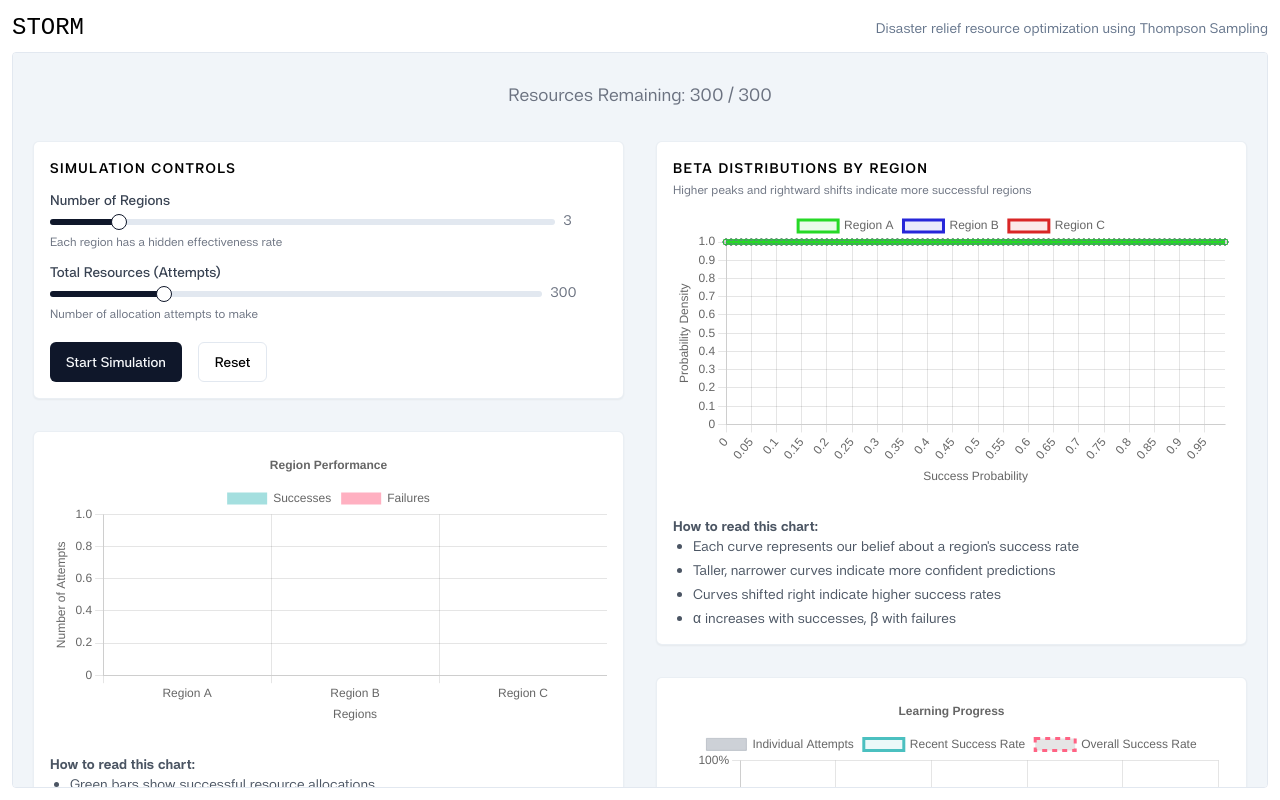
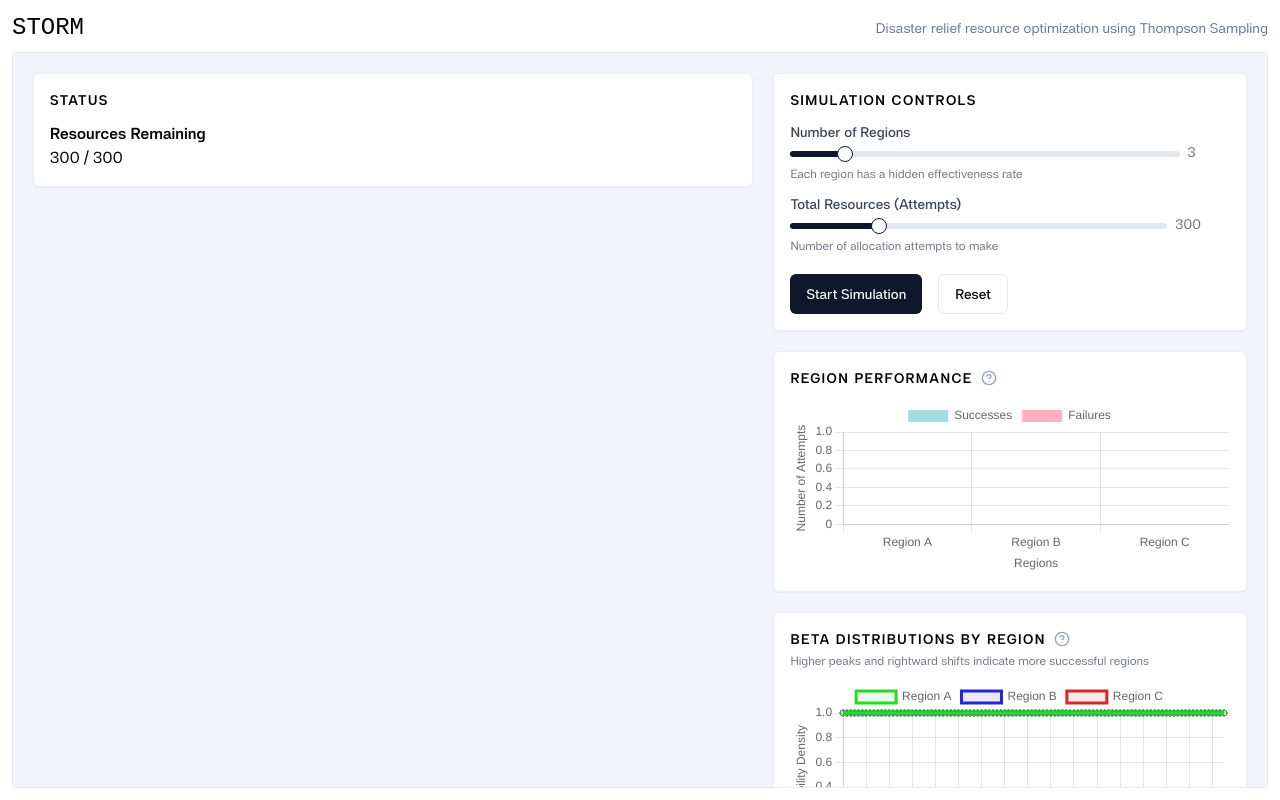
Before and after one commit to Tina-Mai/storm, a Next.js app: page / in a window 1280 px wide. Built offline with nearby package versions, Linux system fonts and the light colour scheme; a web font is replaced by a local one.

Commit message:
even more styling

```diff
--- a/package.json
+++ b/package.json
@@ -11,6 +11,7 @@
   "dependencies": {
     "@radix-ui/react-slider": "^1.2.1",
     "@radix-ui/react-slot": "^1.1.0",
+    "@radix-ui/react-tooltip": "^1.1.4",
     "chart.js": "^4.4.6",
     "class-variance-authority": "^0.7.1",
     "clsx": "^2.1.1",
--- a/src/app/page.tsx
+++ b/src/app/page.tsx
@@ -16,30 +16,35 @@ export default function Home() {
 				<p className="font-mono text-2xl">STORM</p>
 				<p className="text-sm text-slate-500">Disaster relief resource optimization using Thompson Sampling</p>
 			</header>
-			<div className="flex-grow overflow-y-auto w-full bg-slate-100 border border-slate-200 rounded p-5 space-y-8">
-				<div className="text-center">
-					<p className="text-lg text-gray-500 mt-2">
-						Resources Remaining: {remainingResources} / {totalResources}
+			<div className="flex-grow overflow-y-auto w-full bg-slate-100 border border-slate-200 rounded p-5">
+				<div className="grid grid-cols-5 gap-5">
+					{/* Status Column (2-col width) */}
+					<div className="col-span-3">
+						<Card>
+							<h2 className="font-semibold text-sm uppercase tracking-widest">Status</h2>
+							<div>
+								<h3 className="font-semibold">Resources Remaining</h3>
+								<p>
+									{remainingResources} / {totalResources}
 								</p>
+							</div>
 							{results && (
-						<Card>
-							<h3 className="text-lg font-semibold mb-2">Results</h3>
+								<div>
+									<h3 className="font-semibold">Final Results</h3>
 									<p>Thompson Sampling: {results.thompsonSamplingSuccesses} successes</p>
 									<p>Uniform Allocation: {results.uniformAllocationSuccesses} successes</p>
 									<p className="text-green-600 font-semibold">
 										Improvement: {(((results.thompsonSamplingSuccesses - results.uniformAllocationSuccesses) / results.uniformAllocationSuccesses) * 100).toFixed(1)}%
 									</p>
+								</div>
+							)}
 						</Card>
-					)}
 					</div>
 
-				<div className="grid grid-cols-1 lg:grid-cols-2 gap-8">
-					<div className="space-y-8">
+					{/* Charts Column (1-col width) */}
+					<div className="vertical col-span-2 gap-5">
 						<ControlPanel />
 						<RegionChart />
-					</div>
-
-					<div className="space-y-8">
 						<BetaDistributionChart />
 						<LearningChart />
 					</div>
--- a/src/components/BetaDistributionChart.tsx
+++ b/src/components/BetaDistributionChart.tsx
@@ -6,6 +6,7 @@ import type { ChartData, ChartOptions } from "chart.js";
 import { useGlobal } from "@/context/globalContext";
 import Card from "@/components/ui/card";
 import { TooltipItem } from "chart.js";
+import TooltipComponent from "@/components/Tooltip";
 
 ChartJS.register(CategoryScale, LinearScale, PointElement, LineElement, Title, Tooltip, Legend);
 
@@ -85,22 +86,23 @@ export default function BetaDistributionChart() {
 	return (
 		<Card>
 			<div className="vertical gap-1">
-				<h2 className="font-semibold text-sm uppercase tracking-widest">Beta Distributions by Region</h2>
+				<div className="horizontal items-center gap-2">
+					<h2 className="font-semibold text-sm uppercase tracking-widest">Beta Distributions by Region</h2>
+					<TooltipComponent>
+						<div className="vertical text-xs text-gray-600 gap-1">
+							<p className="font-semibold">How to read this chart:</p>
+							<ul className="list-disc pl-5 space-y-1">
+								<li>Each curve represents our belief about a region's success rate</li>
+								<li>Taller, narrower curves indicate more confident predictions</li>
+								<li>Curves shifted right indicate higher success rates</li>
+								<li>α increases with successes, β with failures</li>
+							</ul>
+						</div>
+					</TooltipComponent>
+				</div>
 				<p className="text-xs text-gray-500">Higher peaks and rightward shifts indicate more successful regions</p>
 			</div>
-
 			<Line data={data} options={options} />
-			<div className="mt-4 text-sm text-gray-600">
-				<p>
-					<strong>How to read this chart:</strong>
-				</p>
-				<ul className="list-disc pl-5 space-y-1">
-					<li>Each curve represents our belief about a region's success rate</li>
-					<li>Taller, narrower curves indicate more confident predictions</li>
-					<li>Curves shifted right indicate higher success rates</li>
-					<li>α increases with successes, β with failures</li>
-				</ul>
-			</div>
 		</Card>
 	);
 }
--- a/src/components/LearningChart.tsx
+++ b/src/components/LearningChart.tsx
@@ -6,6 +6,7 @@ import type { ChartData, ChartOptions } from "chart.js";
 import { useGlobal } from "@/context/globalContext";
 import { TooltipItem } from "chart.js";
 import Card from "@/components/ui/card";
+import TooltipComponent from "@/components/Tooltip";
 
 ChartJS.register(CategoryScale, LinearScale, PointElement, LineElement, Title, Tooltip, Legend, ScatterController);
 
@@ -66,10 +67,6 @@ export default function LearningChart() {
 			legend: {
 				position: "top",
 			},
-			title: {
-				display: true,
-				text: "Learning Progress",
-			},
 			tooltip: {
 				callbacks: {
 					label: (context: TooltipItem<"line">) => {
@@ -108,9 +105,11 @@ export default function LearningChart() {
 
 	return (
 		<Card>
-			<Line data={data} options={options} />
-			<div className="mt-4 text-sm text-gray-600">
-				<strong>How to read this chart:</strong>
+			<div className="horizontal items-center gap-2">
+				<h2 className="font-semibold text-sm uppercase tracking-widest">Learning Progress</h2>
+				<TooltipComponent>
+					<div className="vertical text-xs text-gray-600 gap-1">
+						<p className="font-semibold">How to read this chart:</p>
 						<ul className="list-disc pl-5 space-y-1">
 							<li>Gray dots show individual successes (1) and failures (0)</li>
 							<li>Green line shows recent performance (moving average)</li>
@@ -118,6 +117,9 @@ export default function LearningChart() {
 							<li>Upward trends indicate the algorithm is learning</li>
 						</ul>
 					</div>
+				</TooltipComponent>
+			</div>
+			<Line data={data} options={options} />
 		</Card>
 	);
 }
--- a/src/components/RegionChart.tsx
+++ b/src/components/RegionChart.tsx
@@ -5,6 +5,7 @@ import { Chart as ChartJS, CategoryScale, LinearScale, BarElement, Title, Toolti
 import { useGlobal } from "@/context/globalContext";
 import Card from "@/components/ui/card";
 import { TooltipItem } from "chart.js";
+import TooltipComponent from "@/components/Tooltip";
 
 ChartJS.register(CategoryScale, LinearScale, BarElement, Title, Tooltip, Legend);
 
@@ -29,6 +30,8 @@ export default function RegionChart() {
 
 	const options = {
 		responsive: true,
+		maintainAspectRatio: true,
+		aspectRatio: 2.5,
 		scales: {
 			x: {
 				stacked: true,
@@ -50,10 +53,6 @@ export default function RegionChart() {
 			legend: {
 				position: "top" as const,
 			},
-			title: {
-				display: true,
-				text: "Region Performance",
-			},
 			tooltip: {
 				callbacks: {
 					label: (context: TooltipItem<"bar">) => {
@@ -70,11 +69,11 @@ export default function RegionChart() {
 
 	return (
 		<Card>
-			<Bar data={data} options={options} />
-			<div className="mt-4 text-sm text-gray-600">
-				<p>
-					<strong>How to read this chart:</strong>
-				</p>
+			<div className="horizontal items-center gap-2">
+				<h2 className="font-semibold text-sm uppercase tracking-widest">Region Performance</h2>
+				<TooltipComponent>
+					<div className="vertical text-xs text-gray-600 gap-1">
+						<p className="font-semibold">How to read this chart:</p>
 						<ul className="list-disc pl-5 space-y-1">
 							<li>Green bars show successful resource allocations</li>
 							<li>Red bars show failed allocations</li>
@@ -82,6 +81,9 @@ export default function RegionChart() {
 							<li>Higher green-to-red ratio indicates better performance</li>
 						</ul>
 					</div>
+				</TooltipComponent>
+			</div>
+			<Bar data={data} options={options} />
 		</Card>
 	);
 }
--- /dev/null
+++ b/src/components/Tooltip.tsx
@@ -0,0 +1,15 @@
+import { Tooltip, TooltipContent, TooltipProvider, TooltipTrigger } from "@/components/ui/tooltip";
+import { CircleHelp } from "lucide-react";
+
+export default function TooltipComponent({ children }: { children: React.ReactNode }) {
+	return (
+		<TooltipProvider>
+			<Tooltip>
+				<TooltipTrigger>
+					<CircleHelp size={16} className="text-slate-400" />
+				</TooltipTrigger>
+				<TooltipContent>{children}</TooltipContent>
+			</Tooltip>
+		</TooltipProvider>
+	);
+}
--- /dev/null
+++ b/src/components/ui/tooltip.tsx
@@ -0,0 +1,30 @@
+"use client"
+
+import * as React from "react"
+import * as TooltipPrimitive from "@radix-ui/react-tooltip"
+
+import { cn } from "@/lib/utils"
+
+const TooltipProvider = TooltipPrimitive.Provider
+
+const Tooltip = TooltipPrimitive.Root
+
+const TooltipTrigger = TooltipPrimitive.Trigger
+
+const TooltipContent = React.forwardRef<
+  React.ElementRef<typeof TooltipPrimitive.Content>,
+  React.ComponentPropsWithoutRef<typeof TooltipPrimitive.Content>
+>(({ className, sideOffset = 4, ...props }, ref) => (
+  <TooltipPrimitive.Content
+    ref={ref}
+    sideOffset={sideOffset}
+    className={cn(
+      "z-50 overflow-hidden rounded-md border border-slate-200 bg-white px-3 py-1.5 text-sm text-slate-950 shadow-md animate-in fade-in-0 zoom-in-95 data-[state=closed]:animate-out data-[state=closed]:fade-out-0 data-[state=closed]:zoom-out-95 data-[side=bottom]:slide-in-from-top-2 data-[side=left]:slide-in-from-right-2 data-[side=right]:slide-in-from-left-2 data-[side=top]:slide-in-from-bottom-2 dark:border-slate-800 dark:bg-slate-950 dark:text-slate-50",
+      className
+    )}
+    {...props}
+  />
+))
+TooltipContent.displayName = TooltipPrimitive.Content.displayName
+
+export { Tooltip, TooltipTrigger, TooltipContent, TooltipProvider }
```
Also changed, not shown: 1 other file (tests, documents, lock files or other folders). Lines whose indentation alone changed are shown as unchanged.
